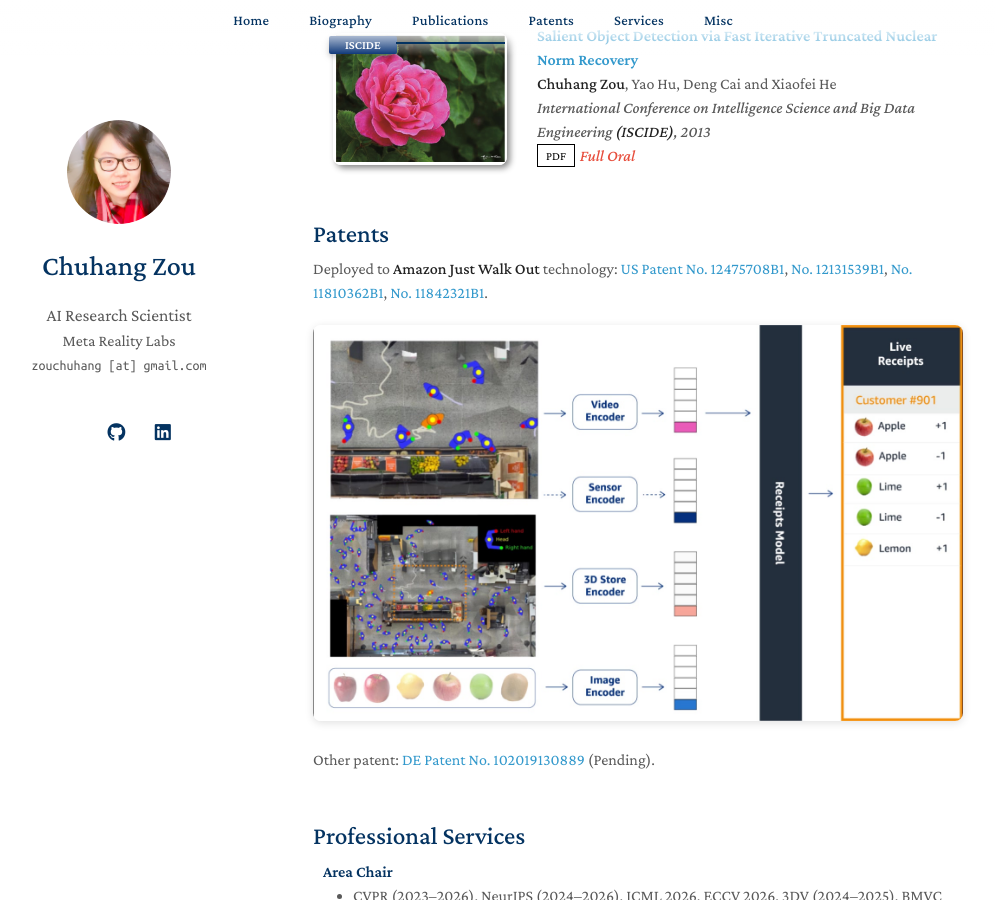
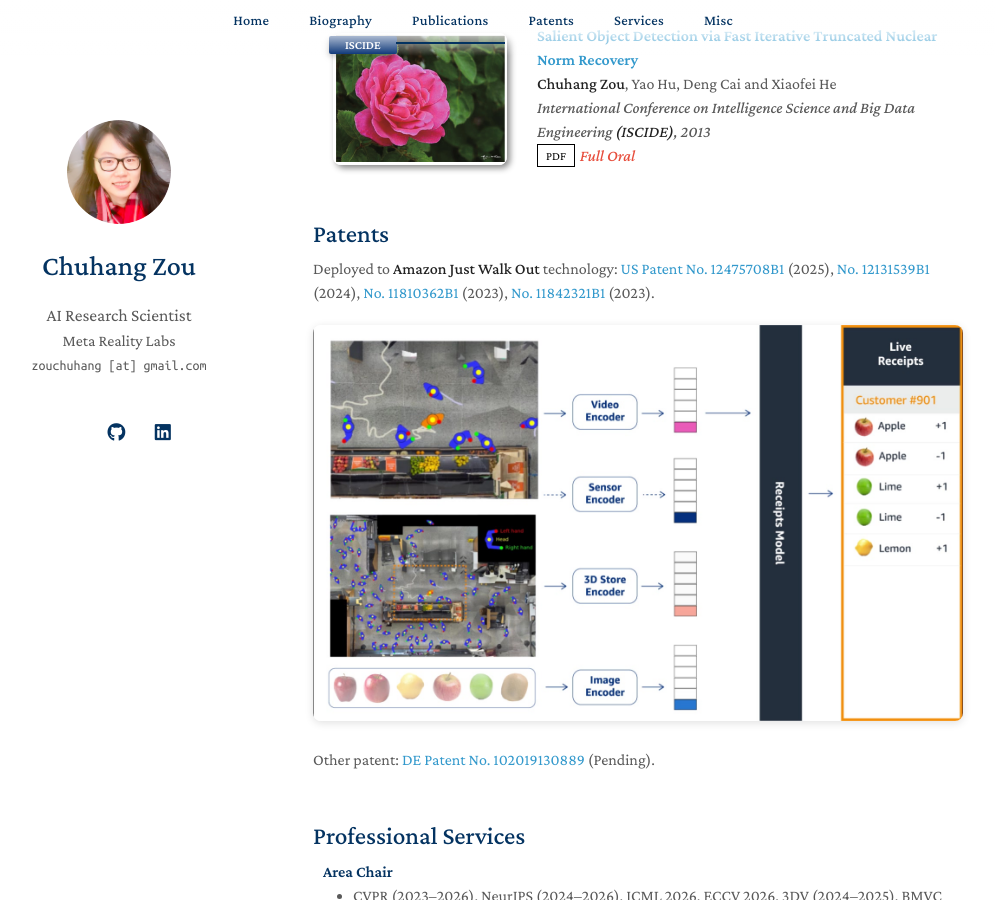
Before and after one commit to zouchuhang/zouchuhang.github.io, a Jekyll site: the page built from index.md, in a window 1280 px wide and 900 px high, scrolled down 5065 px. Shown: the whole window, without its empty margins (157-1152 px from the left). Built offline with Jekyll 4.4.1, drawn with Linux system fonts in a browser that asks for light colours; a style sheet for code colours, icons or effects is not loaded.

Commit message:
Add grant years after each patent number

```diff
--- a/_includes/patents.md
+++ b/_includes/patents.md
@@ -2,10 +2,10 @@
 
 <p style="margin-top: 10px;">
 Deployed to <a href="https://aws.amazon.com/blogs/machine-learning/enhancing-just-walk-out-technology-with-multi-modal-ai/" target="_blank"><strong>Amazon Just Walk Out</strong></a> technology:
-<a href="https://patents.google.com/patent/US12475708B1" target="_blank">US Patent No. 12475708B1</a>,
-<a href="https://patentimages.storage.googleapis.com/c4/ae/94/10aeabd990d3e4/US12131539.pdf" target="_blank">No. 12131539B1</a>,
-<a href="https://patentimages.storage.googleapis.com/b3/fc/9f/94ca8c9cb7fa1f/US11810362.pdf" target="_blank">No. 11810362B1</a>,
-<a href="https://patentimages.storage.googleapis.com/84/3f/ae/dd0c55ce55525d/US11842321.pdf" target="_blank">No. 11842321B1</a>.
+<a href="https://patents.google.com/patent/US12475708B1" target="_blank">US Patent No. 12475708B1</a> (2025),
+<a href="https://patentimages.storage.googleapis.com/c4/ae/94/10aeabd990d3e4/US12131539.pdf" target="_blank">No. 12131539B1</a> (2024),
+<a href="https://patentimages.storage.googleapis.com/b3/fc/9f/94ca8c9cb7fa1f/US11810362.pdf" target="_blank">No. 11810362B1</a> (2023),
+<a href="https://patentimages.storage.googleapis.com/84/3f/ae/dd0c55ce55525d/US11842321.pdf" target="_blank">No. 11842321B1</a> (2023).
 </p>
 
 <div style="max-width: 680px; margin: 15px auto 20px;">
```
